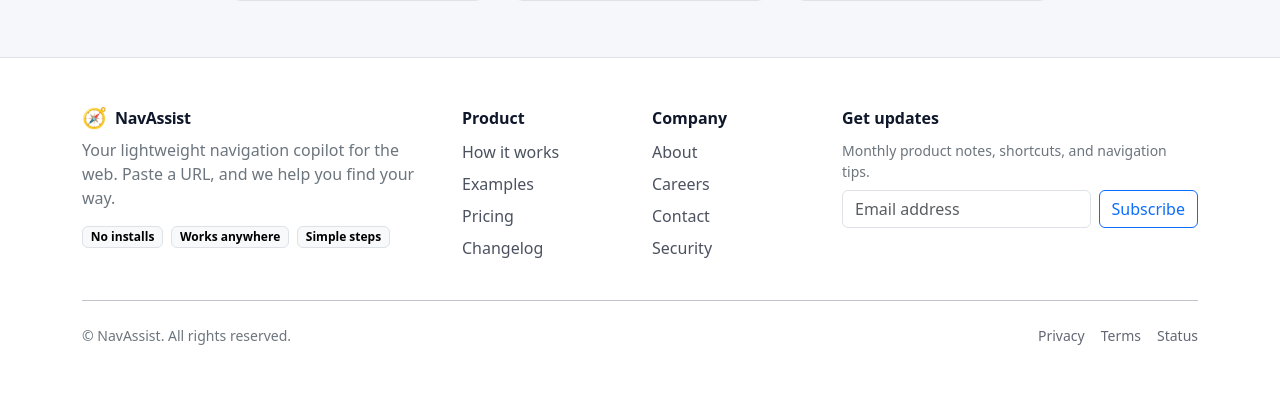
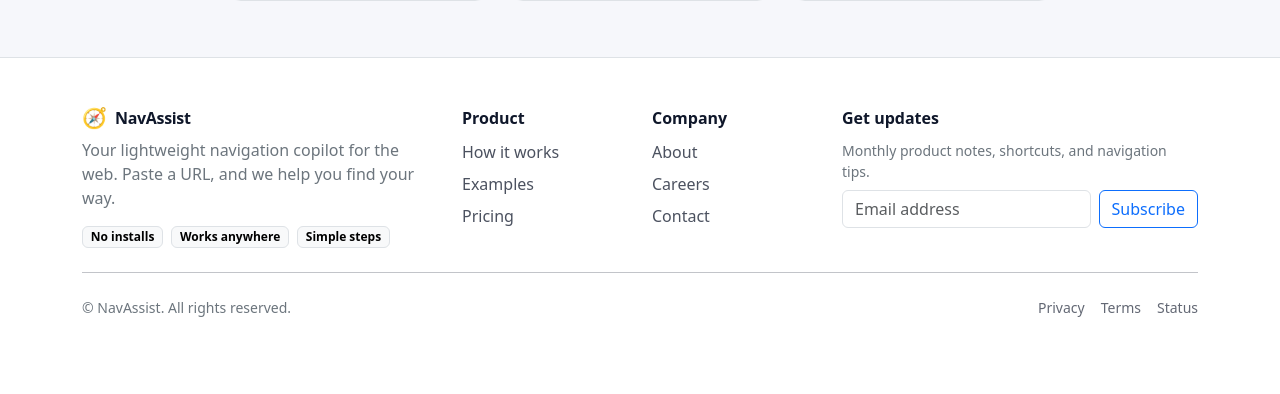
Before and after one commit to BhavyaJain1212/web-style-chatbot-sdk, a Flask app: page / in a window 1280 px wide. Shown: the part 621-1015 px from the top of the page. After the commit the page ends 938 px from the top, so only its background shows below. Run offline with Flask 3, Linux system fonts and the light colour scheme.

Commit message:
Remove Changelog and Security links from footer

```diff
--- a/templates/index.html
+++ b/templates/index.html
@@ -143,7 +143,6 @@
             <li><a href="#">How it works</a></li>
             <li><a href="#">Examples</a></li>
             <li><a href="#">Pricing</a></li>
-            <li><a href="#">Changelog</a></li>
           </ul>
         </div>
 
@@ -153,7 +152,6 @@
             <li><a href="#">About</a></li>
             <li><a href="#">Careers</a></li>
             <li><a href="#">Contact</a></li>
-            <li><a href="#">Security</a></li>
           </ul>
         </div>
 
```
